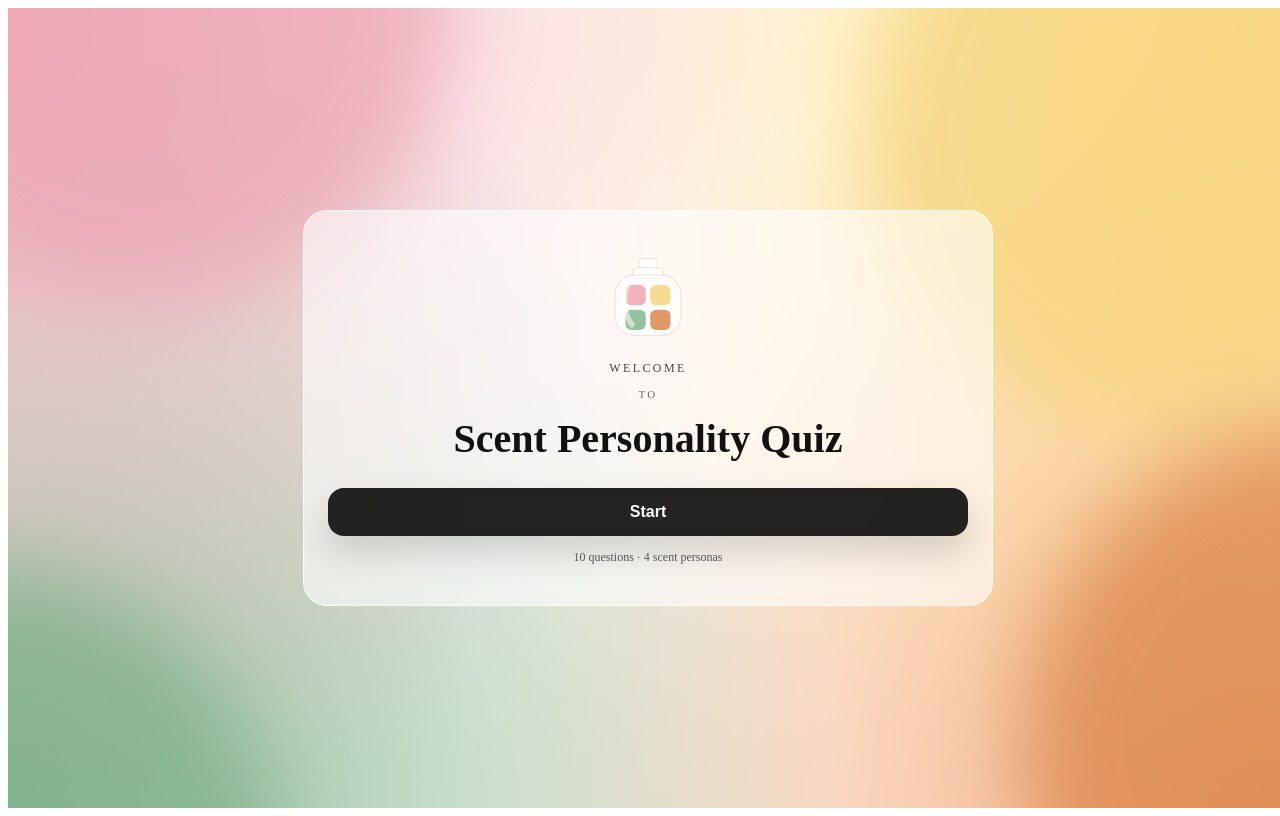
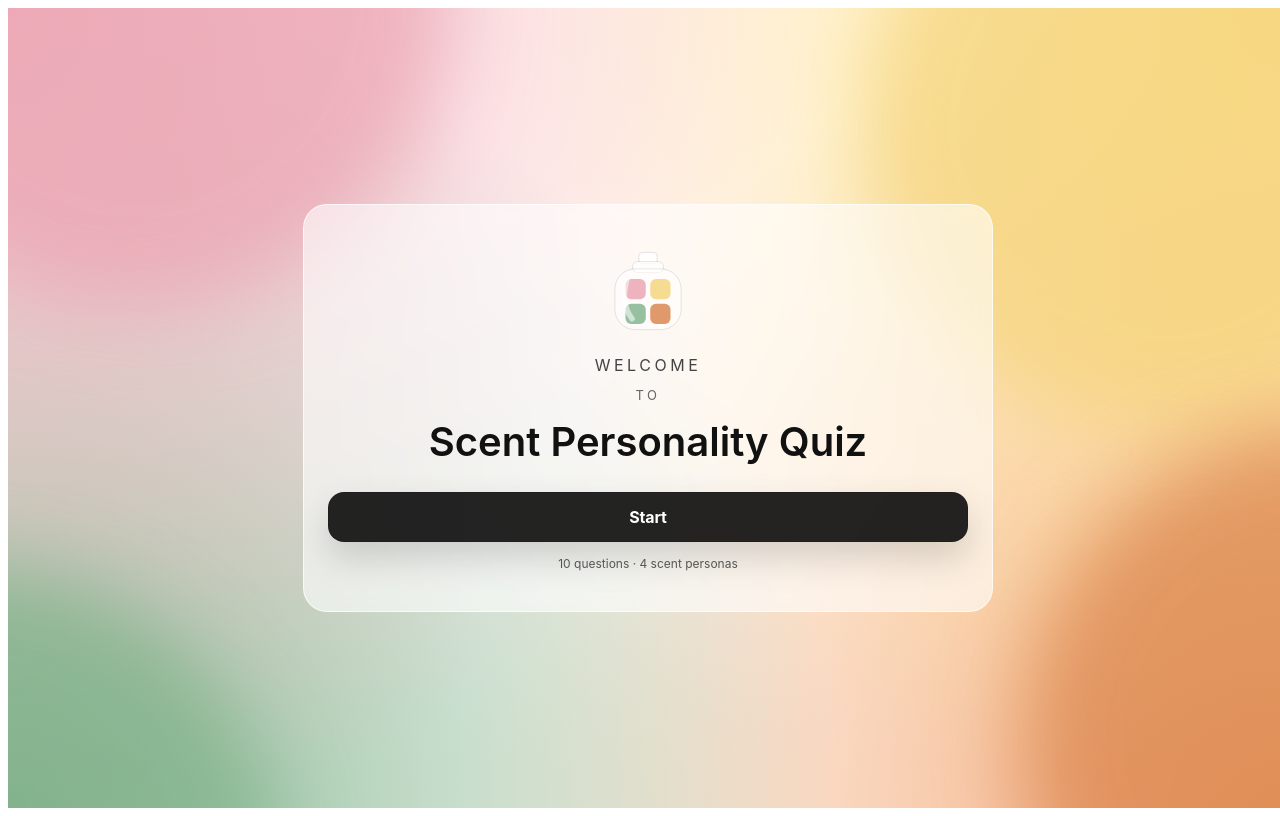
Before and after one commit to qingya012/scent-personality-quiz, a React (Vite) app: page / in a window 1280 px wide. Built offline with nearby package versions, Linux system fonts and the light colour scheme.

Commit message:
update font

```diff
--- a/src/components/Cover.jsx
+++ b/src/components/Cover.jsx
@@ -36,10 +36,10 @@ export default function Cover({ onStart }) {
             <LogoMark size={92} />
           </div>
 
-          <div style={{ letterSpacing: "0.2em", fontSize: 12, color: "#444" }}>
+          <div style={{ letterSpacing: "0.22em", fontSize: 16, color: "#444" }}>
             WELCOME
           </div>
-          <div style={{ marginTop: 12, letterSpacing: "0.2em", fontSize: 11, color: "#666" }}>
+          <div style={{ marginTop: 12, letterSpacing: "0.28em", fontSize: 13, color: "#666" }}>
             TO
           </div>
           <h1 style={{ marginTop: 16, fontSize: 40, fontWeight: 600, color: "#111", lineHeight: 1.15 }}>
--- a/src/components/Result.jsx
+++ b/src/components/Result.jsx
@@ -181,7 +181,7 @@ export default function Result({ result, winner, onRestart }) {
           {/* CTA */}
           <button
             onClick={onRestart}
-            className="spq-glass"
+            className="spq-accent"
             style={{
               position: "absolute",
               right: 22,
@@ -196,6 +196,9 @@ export default function Result({ result, winner, onRestart }) {
               background: "rgba(255,255,255,0.62)",
               boxShadow: "0 10px 22px rgba(0,0,0,0.10)",
               cursor: "pointer",
+
+              fontFamily: "Inter, system-ui, sans-serif",
+              letterSpacing: "-0.01em",
           }}
           >
             Retake ↻
--- a/src/components/ScentPersonalityQuiz.jsx
+++ b/src/components/ScentPersonalityQuiz.jsx
@@ -140,7 +140,7 @@ export default function ScentPersonalityQuiz() {
               return (
                 <button
                   key={i}
-                  onClick={() => handlePick(opt.weights)}
+                  onClick={() => handlePick(opt.weights, i)}
                   className={`spq-glass spq-option ${selected ? "is-selected" : ""}`}
                 >
                   {opt.text}
--- a/src/style.css
+++ b/src/style.css
@@ -11,6 +11,15 @@
 }
 
 /* ===== SPQ button system ===== */
+:root{
+    --spq-sans: Inter, system-ui, -apple-system, Segoe UI, Roboto, Arial, sans-serif;
+    --spq-serif: "Playfair Display", Georgia, "Times New Roman", serif;
+}
+
+body{
+    font-family: var(--spq-sans);
+}
+
 .spq-glass {
   background: rgba(255, 255, 255, 0.75);
   border: 1px solid rgba(0, 0, 0, 0.12);
@@ -40,6 +49,9 @@
   color: #111;
   font-size: 16px;
   cursor: pointer;
+  font-family: var(--spq-sans);
+  line-height: 1.45;
+  letter-spacing: 0.01em;
 }
 
 /* 选中态：不依赖 hover，hover 也不会把它冲掉 */
@@ -63,6 +75,8 @@
   cursor: pointer;
   transition: transform 160ms ease, box-shadow 160ms ease, opacity 160ms ease;
   box-shadow: 0 16px 36px rgba(0, 0, 0, 0.16);
+  font-family: var(--spq-sans);
+  letter-spacing: -0.01em;
 }
 
 .spq-primary:hover {
@@ -97,3 +111,7 @@
 .spq-accent:active {
   transform: translateY(0px) scale(0.99);
 }
+
+.spq-serif{
+    font-family: var(--spq-serif);
+}
```
Also changed, not shown: 2 other files (tests, documents, lock files or other folders).
